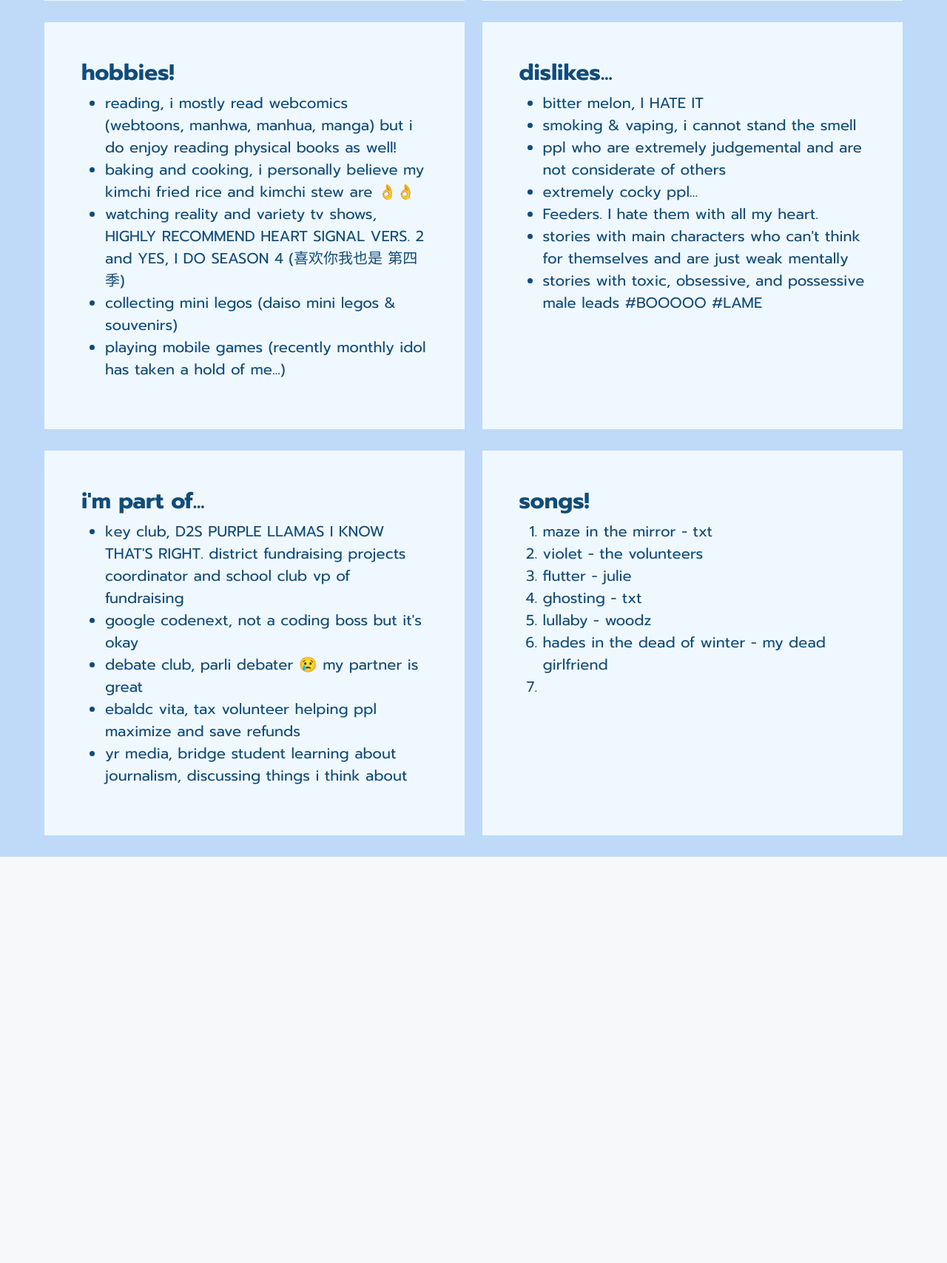
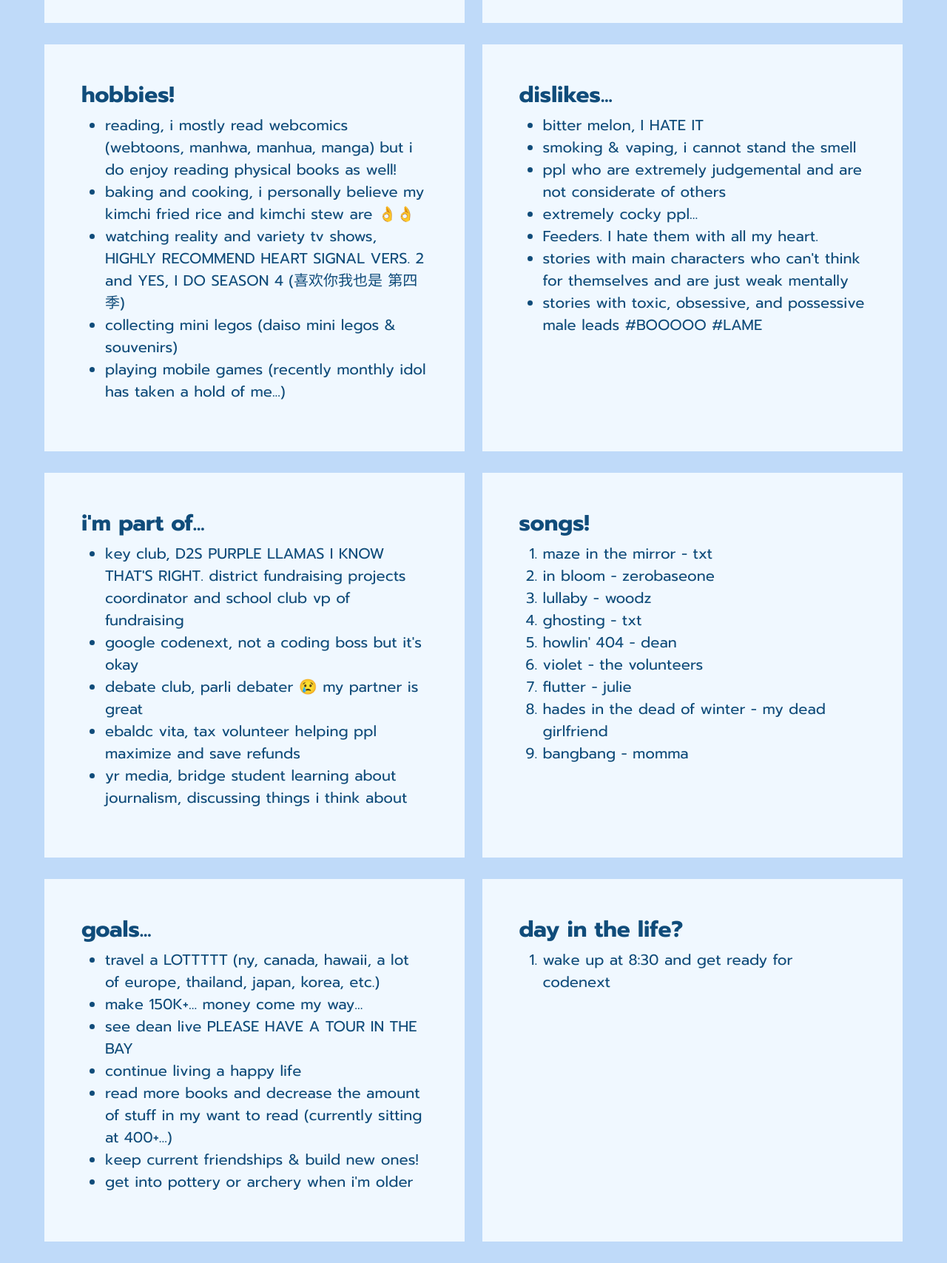
Before and after one commit to julz08/summer-final-project, a Flask app: template templates/about-me.html in a window 1280 px wide. Shown: the part 1368-3075 px from the top of the page at 74% size. Before the commit the page ends 2526 px from the top, so only its background shows below. Run offline with Flask 3, Linux system fonts and the light colour scheme; the template is opened without the code that fills it, so the values that code supplies are empty; some web fonts are replaced.

Commit message:
changed the href

```diff
--- a/app.py
+++ b/app.py
@@ -7,7 +7,7 @@ def homepage():
     return render_template("index.html")
 
 @app.route('/about-me')
-def homepage():
+def aboutme():
     return render_template("about-me.html")
 
 if __name__ == '__main__':
--- a/static/styles/style.css
+++ b/static/styles/style.css
@@ -156,3 +156,14 @@
     margin-bottom: 2.5%;
     width: 49%;
 }
+#abt-me-goals{
+    margin-right: 1%;
+    margin-bottom: 2.5%;
+    width: 49%;
+}
+
+#abt-me-ditl{
+    margin-left: 1%;
+    margin-bottom: 2.5%;
+    width: 49%;
+}
--- a/templates/about-me.html
+++ b/templates/about-me.html
@@ -16,7 +16,7 @@
 <body style="background-color:#BFDAF9;">
     <nav class="navbar navbar-expand-lg bg-body-tertiary">
         <div class="container-fluid" style="font-family:Verdana, Geneva, Tahoma, sans-serif">
-          <a class="navbar-brand" href="#" style="color:#072a46;" id="zhen-logo-blue">ZHEN 真</a>
+          <a class="navbar-brand" href="" style="color:#072a46;" id="zhen-logo-blue">ZHEN 真</a>
           <button class="navbar-toggler" type="button" data-bs-toggle="collapse" data-bs-target="#navbarSupportedContent" aria-controls="navbarSupportedContent" aria-expanded="false" aria-label="Toggle navigation">
             <span class="navbar-toggler-icon"></span>
           </button>
@@ -24,10 +24,10 @@
           <div class="collapse navbar-collapse" id="navbarSupportedContent">
             <ul class="navbar-nav me-auto mb-2 mb-lg-0">
               <li class="nav-item">
-                <a class="nav-link active" aria-current="page" href="/templates/index.html" style="color:#0c385a;">home ⊹</a>
+                <a class="nav-link active" aria-current="page" href="/" style="color:#0c385a;">home ⊹</a>
               </li>
               <li class="nav-item">
-                <a class="nav-link active" aria-current="page" href="/templates/about-me.html" style="color:#0c385a;">about me ᝰ.ᐟ</a>
+                <a class="nav-link active" aria-current="page" href="/about-me" style="color:#0c385a;">about me ᝰ.ᐟ</a>
               </li>
               <li class="nav-item dropdown">
                 <a class="nav-link dropdown-toggle" href="#" role="button" data-bs-toggle="dropdown" aria-expanded="false" style="color:#385b76;">
@@ -92,7 +92,7 @@
             <ul>
                 <li>txt, zb1, woodz, lexie liu, dean, momma, 福克斯, baek yerin, the volunteers, dpr live, se so neon</li>
                 <li>SEAFOOD. oysters, seafood boil, squid, calamari, sushi, sashimi, crab, my mom's soy sauce fish</li>
-                <li>to visit new places and wander</li>
+                <li>going to concerts (been to txt, woodz, momma, tvt)</li>
                 <li>sweet romance, silly shoujo romance (i LOVE love)</li>
                 <li>kimi ni todoke, when i fly towards you, lookism, namaikizakari, your throne</li>
                 <li>spending time with my friends </li>
@@ -135,12 +135,32 @@
             <h1 style="font-size: 30px;"><b>songs!</b></h1>
             <ol>
                 <li>maze in the mirror - txt</li>
+                <li>in bloom - zerobaseone</li>
+                <li>lullaby - woodz</li>
+                <li>ghosting - txt</li>
+                <li>howlin' 404 - dean</li>
                 <li>violet - the volunteers</li>
                 <li>flutter - julie</li>
-                <li>ghosting - txt</li>
-                <li>lullaby - woodz</li>
                 <li>hades in the dead of winter - my dead girlfriend</li>
-                <li></li>
+                <li>bangbang - momma</li>
+            </ol>
+        </div>
+        <div class="basic-bg-font-style-blue" id="abt-me-goals">
+            <h1 style="font-size: 30px;"><b>goals...</b></h1>
+            <ul>
+                <li>travel a LOTTTTT (ny, canada, hawaii, a lot of europe, thailand, japan, korea, etc.)</li>
+                <li>make 150K+... money come my way...</li>
+                <li>see dean live PLEASE HAVE A TOUR IN THE BAY</li>
+                <li>continue living a happy life</li>
+                <li>read more books and decrease the amount of stuff in my want to read (currently sitting at 400+...)</li>
+                <li>keep current friendships & build new ones!</li>
+                <li>get into pottery or archery when i'm older</li>
+            </ul>
+        </div>
+        <div class="basic-bg-font-style-blue" id="abt-me-ditl">
+            <h1 style="font-size: 30px;"><b>day in the life?</b></h1>
+            <ol>
+                <li>wake up at 8:30 and get ready for codenext</li>
             </ol>
         </div>
       </div>
--- a/templates/index.html
+++ b/templates/index.html
@@ -14,7 +14,7 @@
     <!-- header / nav bar -->
     <nav class="navbar navbar-expand-lg bg-body-tertiary">
         <div class="container-fluid" style="font-family:Verdana, Geneva, Tahoma, sans-serif">
-          <a class="navbar-brand" href="#" style="color:#093219;" id="zhen-logo-green">ZHEN 真</a>
+          <a class="navbar-brand" href="/" style="color:#093219;" id="zhen-logo-green">ZHEN 真</a>
           <button class="navbar-toggler" type="button" data-bs-toggle="collapse" data-bs-target="#navbarSupportedContent" aria-controls="navbarSupportedContent" aria-expanded="false" aria-label="Toggle navigation">
             <span class="navbar-toggler-icon"></span>
           </button>
@@ -22,10 +22,10 @@
           <div class="collapse navbar-collapse" id="navbarSupportedContent">
             <ul class="navbar-nav me-auto mb-2 mb-lg-0">
               <li class="nav-item">
-                <a class="nav-link active" aria-current="page" href="/templates/index.html" style="color:#093219;">home ⊹</a>
+                <a class="nav-link active" aria-current="page" href="/" style="color:#093219;">home ⊹</a>
               </li>
               <li class="nav-item">
-                <a class="nav-link active" aria-current="page" href="/templates/about-me.html" style="color:#093219;">about me ᝰ.ᐟ</a>
+                <a class="nav-link active" aria-current="page" href="/about-me" style="color:#093219;">about me ᝰ.ᐟ</a>
               </li>
               <li class="nav-item dropdown">
                 <a class="nav-link dropdown-toggle" href="" role="button" data-bs-toggle="dropdown" aria-expanded="false" style="color:#264e35;">
```
